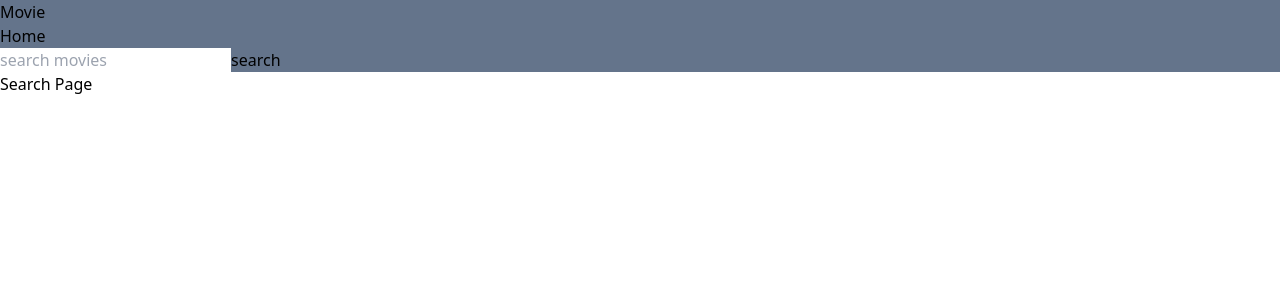
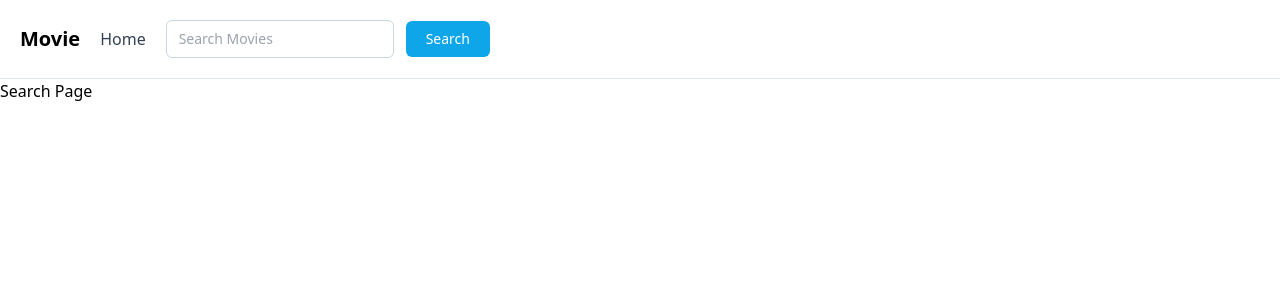
Before and after one commit to Hacktiv8-Final-Project-4/movie-app, a React (Vite) app: page /1 in a window 1280 px wide. Shown: the top 300 px of the page. Built offline with nearby package versions, Linux system fonts and the light colour scheme; no server answers.

Commit message:
style: header

```diff
--- a/src/components/Header.jsx
+++ b/src/components/Header.jsx
@@ -10,21 +10,27 @@ export default function Header() {
   }
 
   return (
-    <header className="bg-slate-500">
-      <h1>Movie</h1>
+    <header
+      className="flex items-center p-5 gap-x-5 border-b border-slate-200">
+      <h1 className="text-xl font-semibold">
+        Movie
+      </h1>
       <nav>
-        <ul>
-          <li>
+        <ul className="flex items-center gap-x-5">
+          <li className="text-slate-700 hover:text-sky-500 font-medium">
             <Link to="/">Home</Link>
           </li>
           <li>
             <input
+              className="text-slate-700 border border-slate-300 px-3 py-2 text-sm rounded-md focus:border-2 focus:border-sky-500 focus:outline-none"
               type="text"
               value={title}
-              placeholder="search movies"
+              placeholder="Search Movies"
               onChange={handleInputChange}
             />
-            <button>search</button>
+            <button className="bg-sky-500 px-5 py-2 text-sm font-medium rounded-md ml-3 capitalize text-white hover:bg-sky-700 active:bg-sky-500">
+              search
+            </button>
           </li>
         </ul>
       </nav>
```
